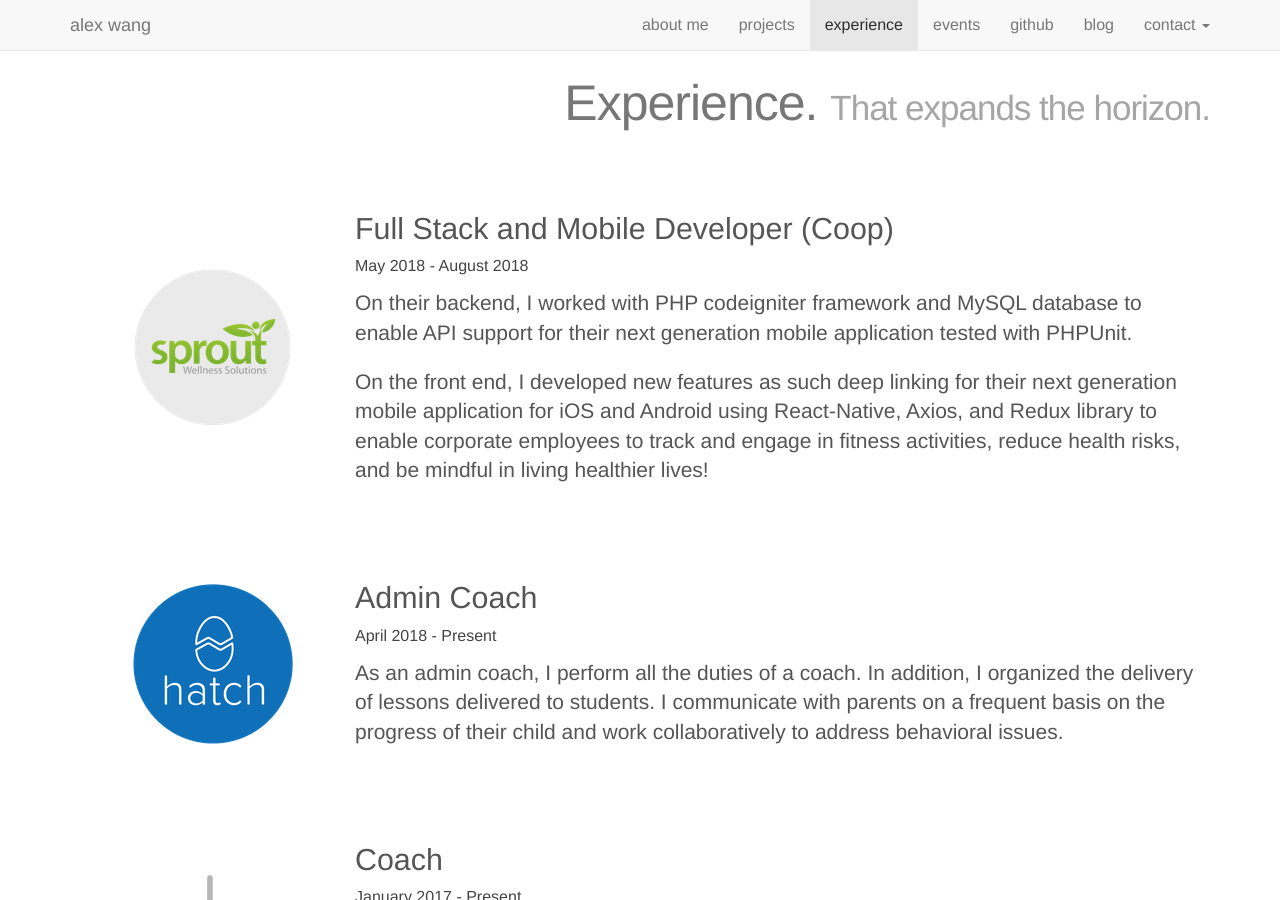
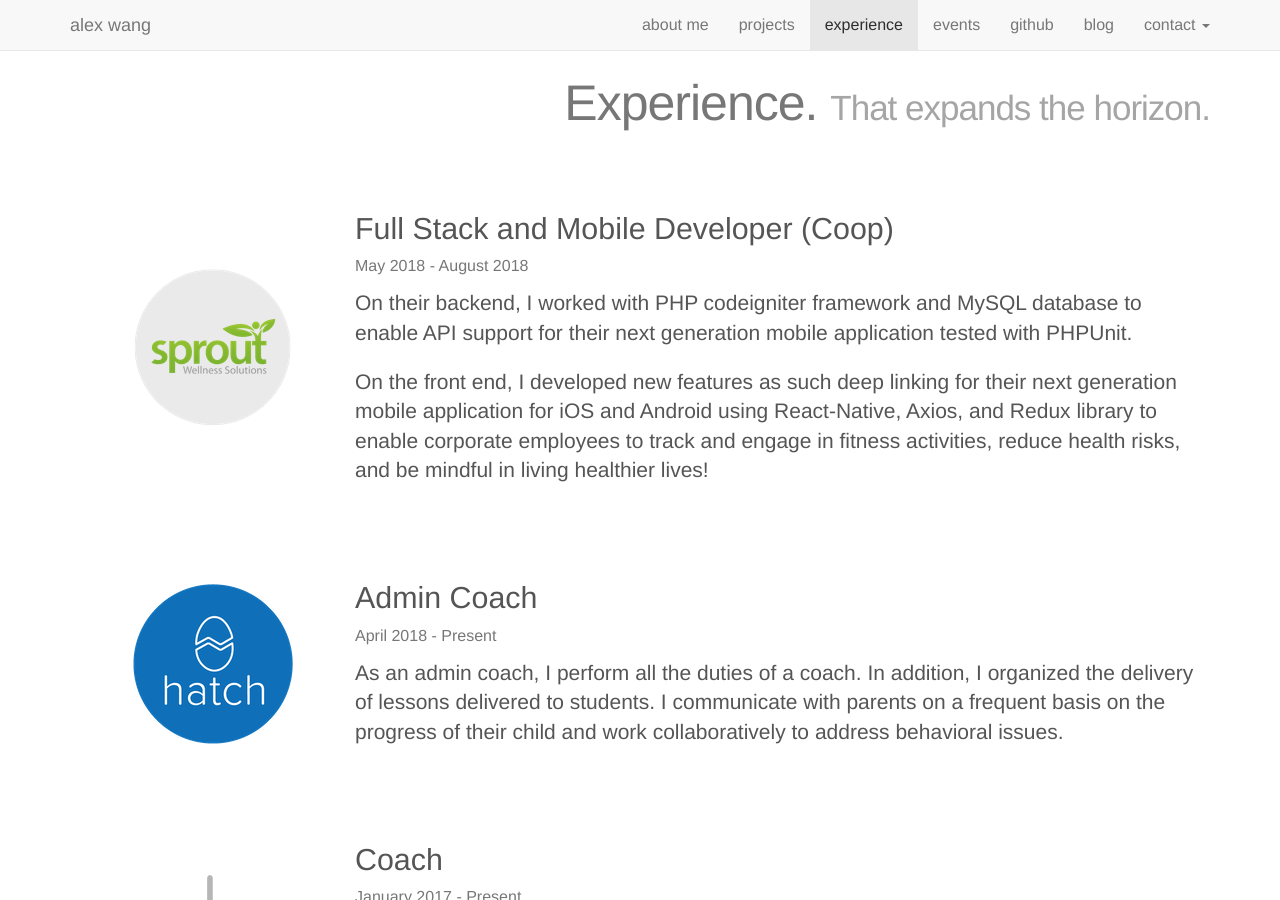
Before and after one commit to AlexWang-16/alexwang-16.github.io, a Jekyll site: the page built from index.html, in a window 1280 px wide and 900 px high, scrolled down 1211 px. Built offline with Jekyll 4.4.1, drawn with Linux system fonts in a browser that asks for light colours; nearby versions of some CDN libraries.

Commit message:
* Fix experience date font appearing too dark

```diff
--- a/index.html
+++ b/index.html
@@ -70,7 +70,7 @@ description: Alex's design studio
             </div>
             <article class="exp-right-column">
                 <h2 class="text-dark exp-responsive-h2">Full Stack and Mobile Developer (Coop)</h2>
-                <p>May 2018 - August 2018</p>
+                <p class="text-muted">May 2018 - August 2018</p>
                 <p class="lead text-dark">On their backend, I worked with PHP codeigniter framework and MySQL database to enable API support for their next generation mobile application tested with PHPUnit.
                 </p>
                 <p class="lead text-dark">On the front end, I developed new features as such deep linking for their next generation mobile application for iOS and Android using React-Native, Axios, and Redux library to enable corporate employees to track and engage in fitness activities, reduce health risks, and be mindful in living healthier lives!</p>
@@ -82,7 +82,7 @@ description: Alex's design studio
             </div>
             <article class="exp-right-column">
                 <h2 class="text-dark exp-responsive-h2">Admin Coach</h2>
-                <p>April 2018 - Present</p>
+                <p class="text-muted">April 2018 - Present</p>
                 <p class="lead text-dark"> As an admin coach, I perform all the duties of a coach. In addition, I organized the delivery of lessons delivered to students. I communicate with parents on a frequent basis on the progress of their child and work collaboratively to address behavioral issues.
                 </p>
             </article>
@@ -93,7 +93,7 @@ description: Alex's design studio
             </div>
             <article class="exp-right-column">
                 <h2 class="text-dark exp-responsive-h2">Coach</h2>
-                <p>January 2017 - Present</p>
+                <p class="text-muted">January 2017 - Present</p>
                 <p class="lead text-dark">I assisted children ages 7 - 17 in their self-expression through computer generated visual arts. In the
                     process, they learn programming concepts such as loops, conditionals, variables, and object oriented
                     programming. These tools help them instruct the computer to realize their imagination. As a result,
```
